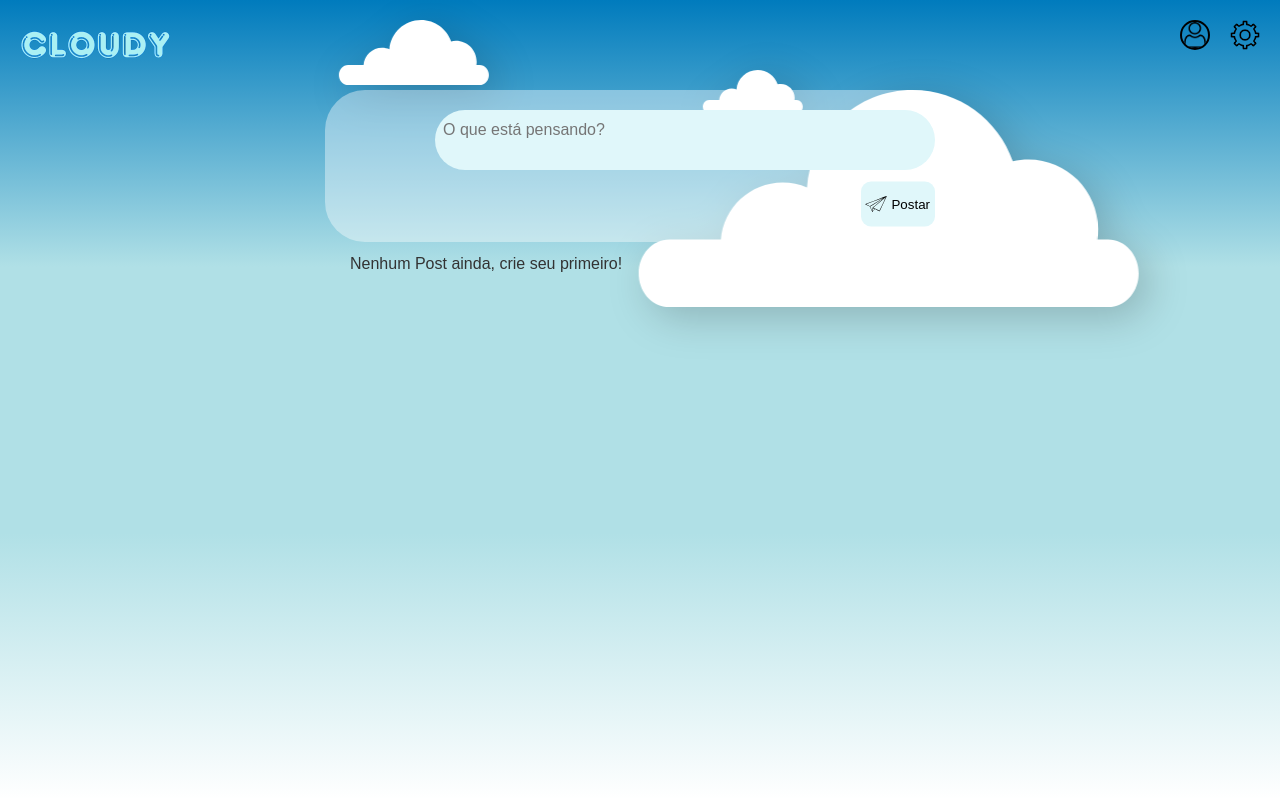
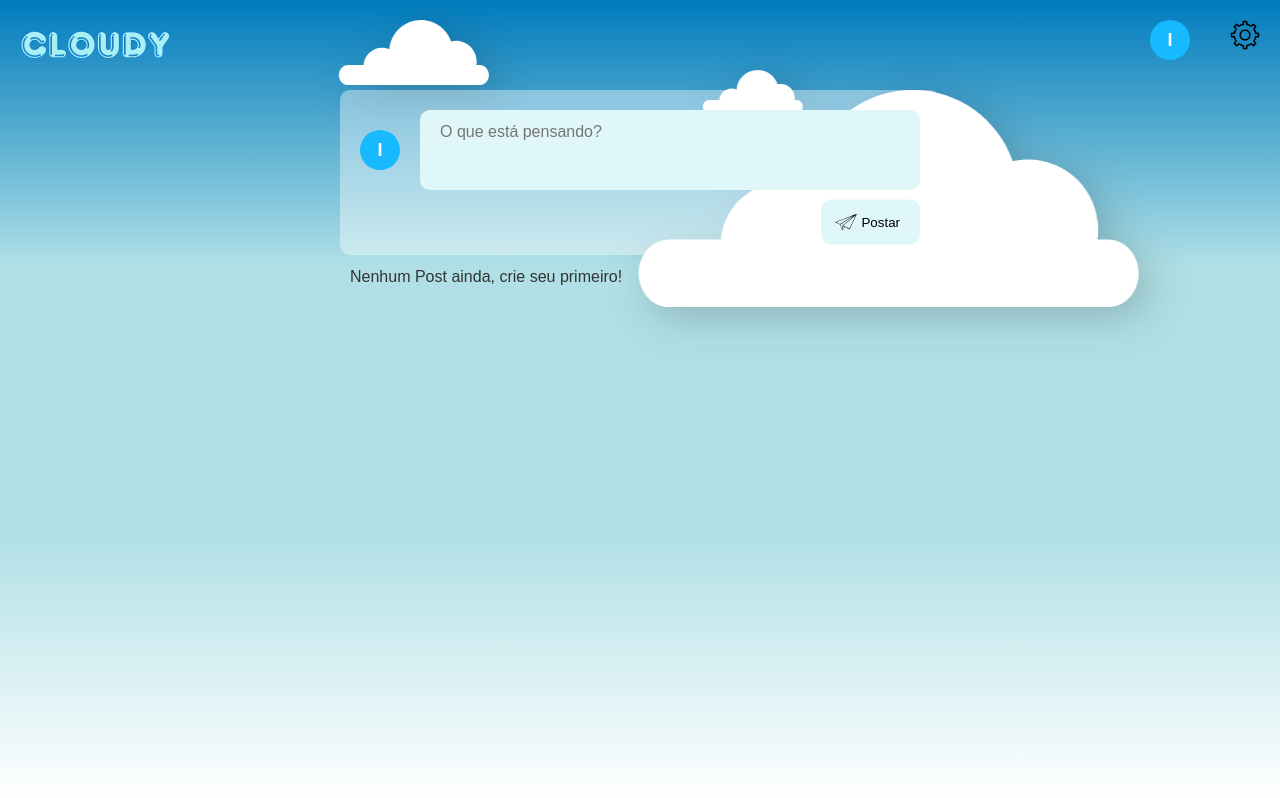
Before and after one commit to Igorrst/Cloudy, a React (Vite) app: page /home in a window 1280 px wide. Built offline with nearby package versions, Linux system fonts and the light colour scheme.

Commit message:
refactor: replace user icon with avatar component

```diff
--- /dev/null
+++ b/src/components/Avatar/index.tsx
@@ -0,0 +1,19 @@
+import { useNavigate } from "react-router-dom";
+import { AvatarWrapper, Initials } from "./styles";
+
+interface AvatarProps {
+  name: string;
+}
+
+const Avatar = ({ name }: AvatarProps) => {
+  const navigate = useNavigate();
+  const initial = name.charAt(0).toUpperCase();
+
+  return (
+    <AvatarWrapper onClick={() => navigate("/profile")}>
+      <Initials>{initial}</Initials>
+    </AvatarWrapper>
+  );
+};
+
+export default Avatar;
--- /dev/null
+++ b/src/components/Avatar/styles.ts
@@ -0,0 +1,20 @@
+import styled from "styled-components";
+
+export const AvatarWrapper = styled.div`
+  width: 40px;
+  height: 40px;
+  background-color: #17b9ff;
+  border-radius: 50%;
+  display: flex;
+  align-items: center;
+  justify-content: center;
+  color: white;
+  font-weight: bold;
+  font-size: 18px;
+  cursor: pointer;
+  margin-right: 20px;
+`;
+
+export const Initials = styled.span`
+  user-select: none;
+`;
--- a/src/components/PostCard/index.tsx
+++ b/src/components/PostCard/index.tsx
@@ -1,6 +1,6 @@
 import { motion } from "framer-motion";
 import { Container, PostContent, UserPostInfo } from "./styles";
-import User from "../User";
+import Avatar from "../Avatar";
 import LikeButton from "../LikeButton";
 
 interface PostCardProps {
@@ -25,7 +25,7 @@ const PostCard = ({ content, userName, liked, onClick }: PostCardProps) => {
       <LikeButton liked={liked} onClick={onClick} />
 
       <UserPostInfo>
-        <User />
+        <Avatar name={userName} />
         <h3>{userName}</h3>
       </UserPostInfo>
     </Container>
--- a/src/components/User/index.tsx
+++ /dev/null
@@ -1,18 +0,0 @@
-import { useNavigate } from "react-router-dom";
-import user from "../../assets/user.png";
-import { UserIcon } from "./styles";
-
-const User = () => {
-  const navigate = useNavigate();
-
-  return (
-    <UserIcon
-      src={user}
-      alt="Usuário"
-      onClick={() => navigate("/profile")}
-      style={{ cursor: "pointer" }}
-    />
-  );
-};
-
-export default User;
--- a/src/components/User/styles.ts
+++ /dev/null
@@ -1,9 +0,0 @@
-import styled from "styled-components";
-
-export const UserIcon = styled.img`
-  width: 30px;
-  height: 30px;
-  border-radius: 50%;
-  border: 2px solid black;
-  cursor: pointer;
-`;
--- a/src/pages/Home/index.tsx
+++ b/src/pages/Home/index.tsx
@@ -8,9 +8,9 @@ import {
   TextArea,
 } from "./styles";
 
-import User from "../../components/User";
 import PostCard from "../../components/PostCard";
 import DownIcon from "../../assets/down.svg";
+import Avatar from "../../components/Avatar";
 
 const Home = () => {
   const [posts, setPosts] = useState<{ content: string }[]>([]);
@@ -35,16 +35,19 @@ const Home = () => {
   return (
     <Container>
       <UserTop>
-        <User />
+        <Avatar name="Igor" />
       </UserTop>
 
       <TextPost>
+        <div style={{ display: "flex", alignItems: "center" }}>
+          <Avatar name="Igor" />
           <TextArea
             placeholder="O que está pensando?"
             maxLength={100}
             value={newPost}
             onChange={(e) => setNewPost(e.target.value)}
           />
+        </div>
         <IconButton onClick={handleAddPost}>
           <img src={DownIcon} alt="Postar" />
           <p>Postar</p>
--- a/src/pages/Home/styles.ts
+++ b/src/pages/Home/styles.ts
@@ -15,8 +15,8 @@ export const Container = styled.div`
 
 export const TextPost = styled.div`
   margin-top: 50px;
-  width: 630px;
-  border-radius: 40px;
+  width: 600px;
+  border-radius: 10px;
   padding: 20px;
   position: relative;
   background-color: rgba(255, 255, 255, 0.4);
@@ -35,11 +35,10 @@ export const TextPost = styled.div`
 export const TextArea = styled.textarea`
   max-width: 500px;
   width: 100%;
-  height: 60px;
-  border-radius: 40px;
-  padding: 16 px 10px 10px 40px;
+  height: 80px;
+  border-radius: 10px;
+  padding: 10px 10px 10px 20px;
   font-size: 16px;
-  margin-left: 90px;
   resize: none;
   box-sizing: border-box;
   background: #e0f7fa;
@@ -51,8 +50,9 @@ export const TextArea = styled.textarea`
 
 export const IconButton = styled.button`
   position: absolute;
-  padding-right: 5px;
-  top: 75%;
+  padding-right: 20px;
+  padding-left: 10px;
+  top: 80%;
   right: 20px;
   transform: translateY(-50%);
   background-color: #e0f7fa;
```
Lines whose indentation alone changed are shown as unchanged.
